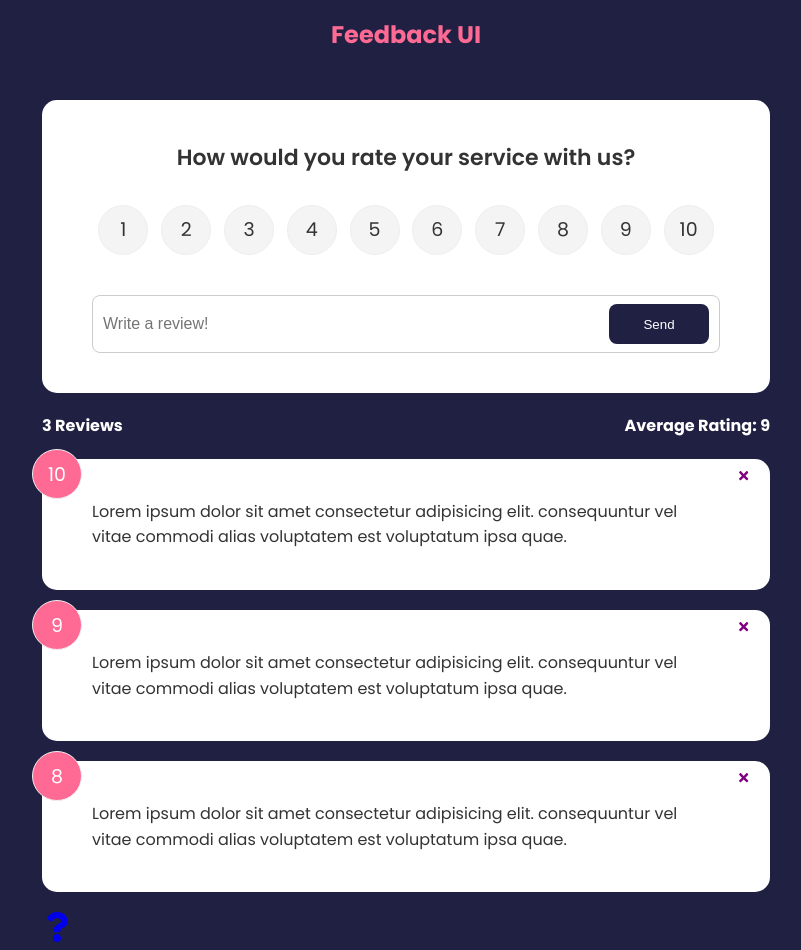
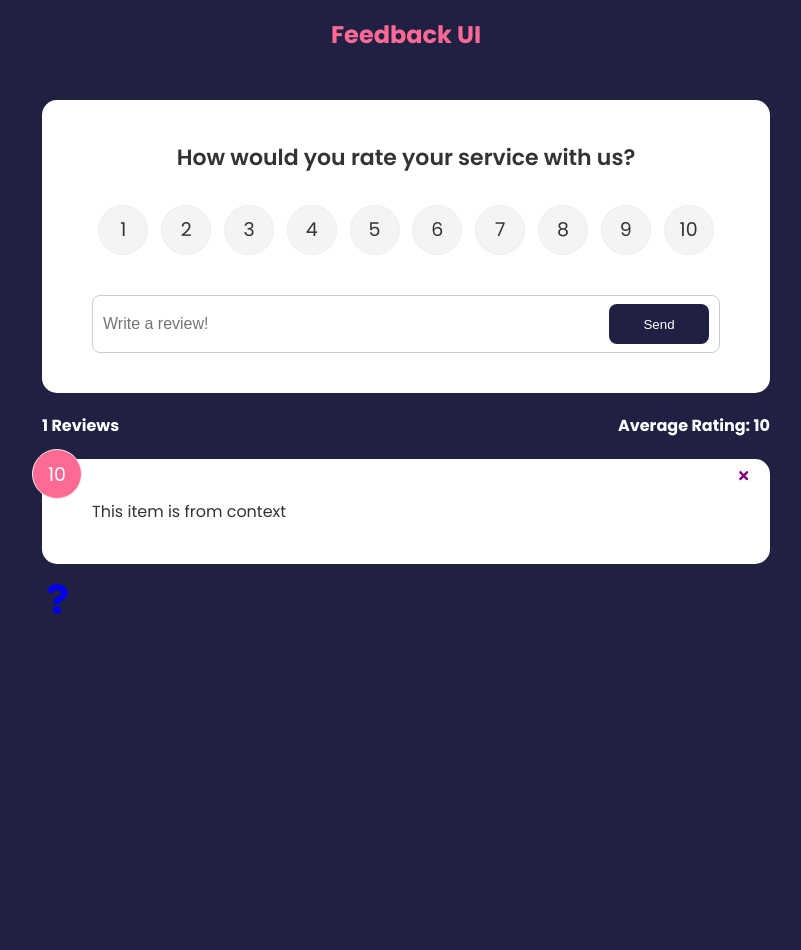
Before and after one commit to JacksonLeb/FeedbackApp, a React (Create React App) app: page / in a window 1280 px wide. Shown: the whole page, without its empty margins (234-1035 px from the left). After the commit the page ends 800 px from the top, so only its background shows below. Built offline with nearby package versions, Linux system fonts and the light colour scheme.

Commit message:
Added context for global states

```diff
--- a/src/App.js
+++ b/src/App.js
@@ -7,8 +7,8 @@
 import FeedbackStats from './components/FeedbackStats'
 import FeedbackForm from './components/FeedbackForm'
 import AboutIconLink from './components/AboutIconLink'
-import Card from './components/shared/Card'
 import AboutPage from './pages/AboutPage'
+import {FeedbackProvider} from './context/FeedbackContext'
 
 
 function App() {
@@ -29,6 +29,7 @@
 
 
   return (
+    <FeedbackProvider>
     <Router>
       <Header />
       <div className='container'>
@@ -39,21 +40,17 @@
           element={
             <>
               <FeedbackForm handleAdd={addFeedback} />
-              <FeedbackStats feedback={feedback} />
-              <FeedbackList feedback={feedback}
-              handleDelete={deleteFeedback}/>
+              <FeedbackStats />
+              <FeedbackList handleDelete={deleteFeedback}/>
             </>
           }>
-
           </Route>
-
           <Route path='/about' element={<AboutPage/>}/>
         </Routes>
-
         <AboutIconLink />
-
       </div>
     </Router>
+    </FeedbackProvider>
   )
 }
 
--- a/src/components/FeedbackList.jsx
+++ b/src/components/FeedbackList.jsx
@@ -1,9 +1,13 @@
 import React from 'react'
+import {useContext} from 'react'
 import {motion, AnimatePresence} from 'framer-motion'
 import FeedbackItem from './FeedbackItem'
-import PropTypes from 'prop-types'
+import FeedbackContext from '../context/FeedbackContext'
 
-function FeedbackList({ feedback, handleDelete }) {
+function FeedbackList({ handleDelete }) {
+
+    const {feedback} = useContext(FeedbackContext)
+
     if (!feedback || feedback.length === 0) {
         return <p>No Feedback To Display</p>
     }
@@ -27,10 +31,5 @@
     )
 }
 
-FeedbackList.propTypes = {
-    feedback: PropTypes.array,
-}
-
-
 
 export default FeedbackList
--- a/src/components/FeedbackStats.jsx
+++ b/src/components/FeedbackStats.jsx
@@ -1,7 +1,10 @@
 import React from 'react'
-import PropTypes from 'prop-types'
+import { useContext } from 'react'
+import FeedbackContext from '../context/FeedbackContext'
 
-function FeedbackStats({feedback}) {
+function FeedbackStats() {
+
+  const {feedback} = useContext(FeedbackContext)
     //calculate rating averag
     let average = feedback.reduce((acc, curr) => {
         return acc + curr.rating
@@ -18,7 +21,4 @@
   )
 }
 
-FeedbackStats.propTypes = {
-    feedback: PropTypes.array.isRequired,
-}
 export default FeedbackStats
--- /dev/null
+++ b/src/context/FeedbackContext.js
@@ -0,0 +1,26 @@
+import { createContext, useState } from "react";
+
+const FeedbackContext = createContext()
+
+export const FeedbackProvider = ({children}) => {
+
+    const [feedback, setFeedback] = useState([
+        {
+            id: 1,
+            text: 'This item is from context',
+            rating: 10
+        },
+    ])
+
+    return (
+        <FeedbackContext.Provider
+            value={{
+                feedback,
+            }}
+        >
+            {children}
+        </FeedbackContext.Provider>
+    )
+}
+
+export default FeedbackContext
```
